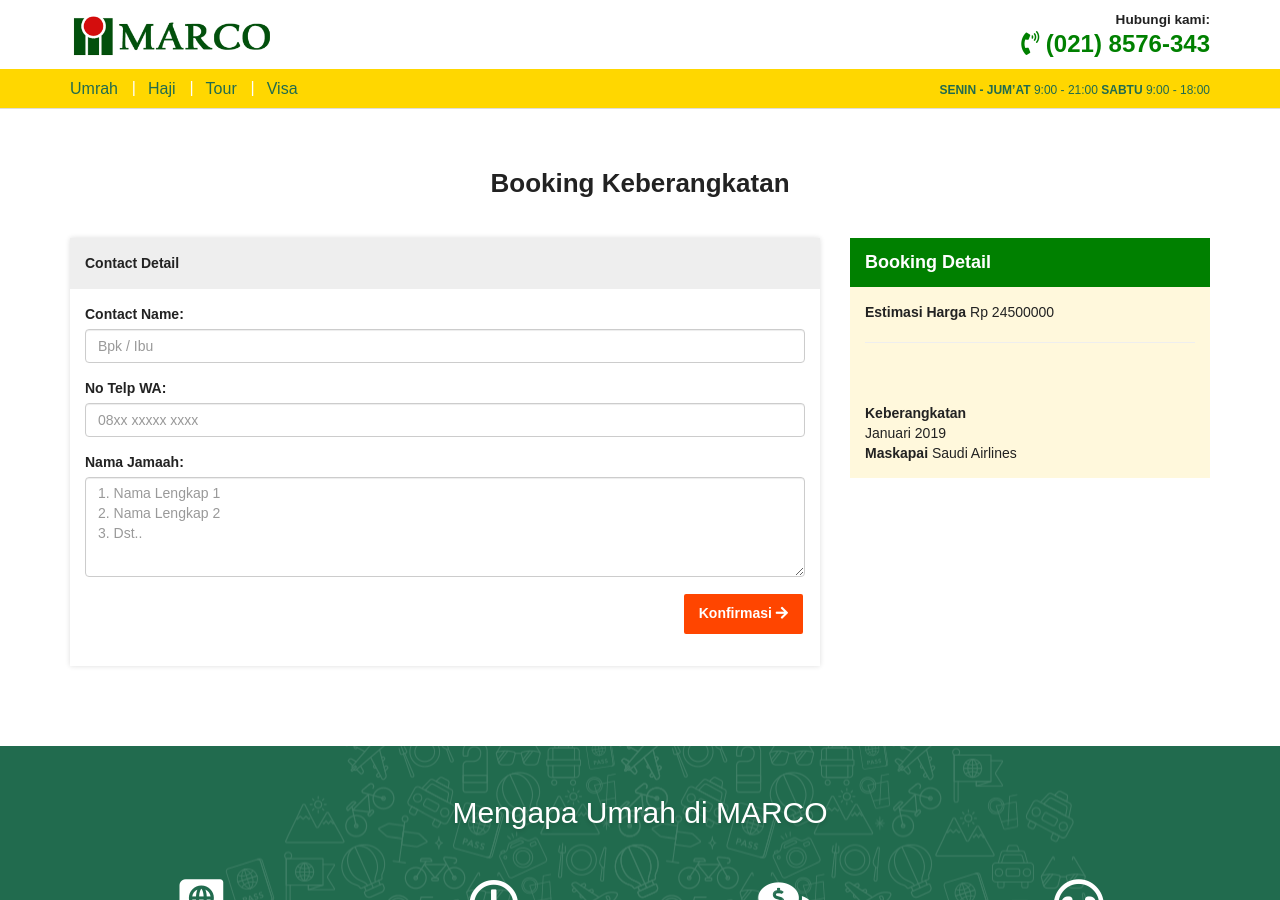
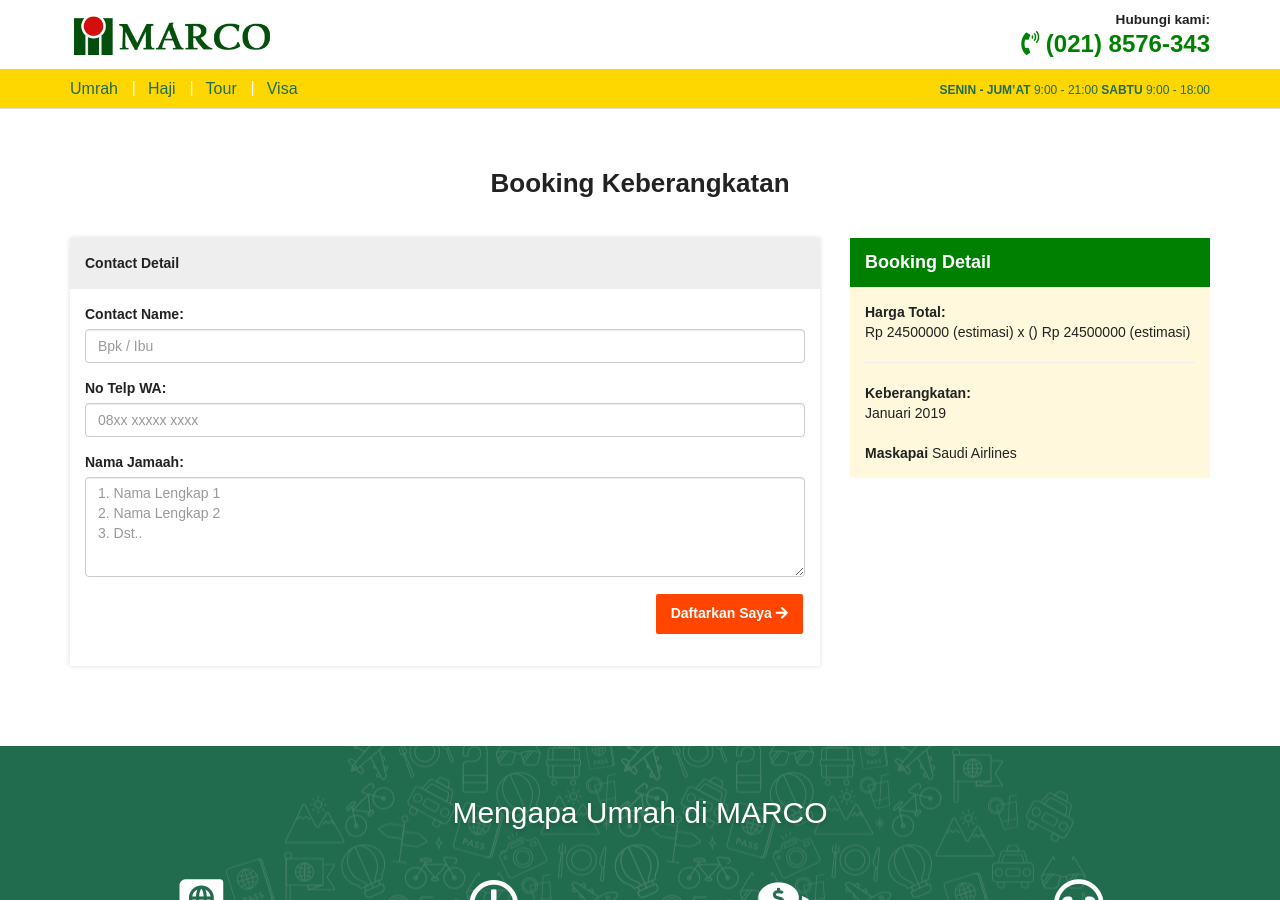
Before and after one commit to kemtol/marco, a Jekyll site: the page built from pages/booking.html, in a window 1280 px wide and 900 px high. Built offline with Jekyll 4.4.1, drawn with Linux system fonts in a browser that asks for light colours; nearby versions of some CDN libraries; a script that is not in the unit is left out.

Commit message:
Update booking.html

```diff
--- a/pages/booking.html
+++ b/pages/booking.html
@@ -44,7 +44,7 @@ layout: default
                 <div class="form-group">
                   <label class="hidden col-md-4" for="singlebutton"></label>
                   <div class="col-xs-12">
-                    <a href="https://api.whatsapp.com/send?phone=6281381462334&amp;text=Assalamualaikum%20Marco%20Umrah" id="singlebutton" name="singlebutton" class="btn btn-primary pull-right btn-red">Konfirmasi <i class="fas fa-arrow-right"></i></a>
+                    <a href="https://api.whatsapp.com/send?phone=6281381462334&amp;text=Assalamualaikum%20Marco%20Umrah" id="singlebutton" name="singlebutton" class="btn btn-primary pull-right btn-red">Daftarkan Saya <i class="fas fa-arrow-right"></i></a>
                   </div>
                 </div>
               </fieldset>
@@ -57,13 +57,14 @@ layout: default
     <div class="col-xs-12 col-md-4 a2">
       <div class="b1 c1">
         <h2>Booking Detail</h2>
-        <strong>Estimasi Harga</strong>
-        <span>Rp 24500000</span></small>
-        <hr>
-        <strong>Keberangkatan</strong><br/>
-        Januari 2019<br/>
+        <strong>Harga Total:</strong><br/>
+        <span id="harga">Rp 24500000 (estimasi)</span> x (<span id="jamaah"></span>)
+        <span id="total">Rp 24500000 (estimasi)</span>
+        <hr style="margin-bottom:20px">
+        <strong>Keberangkatan:</strong><br/>
+        <span id="keberangkatan">Januari 2019</span><br/><br/>
         <strong>Maskapai</strong>
-        Saudi Airlines
+        <span id="maskapai">Saudi Airlines</span>
       </div>
     </div>
 
```
